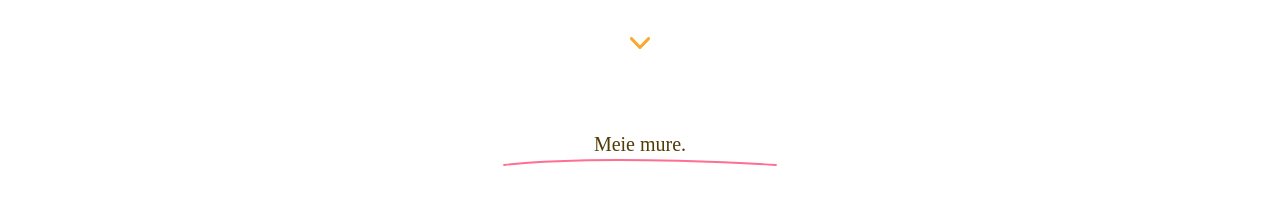
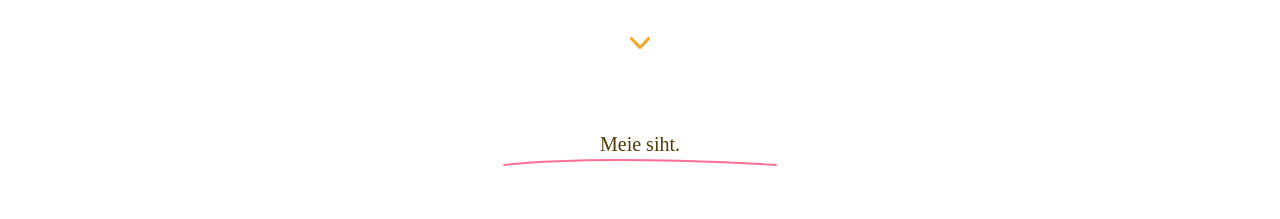
Before and after one commit to kuressaareametikool/emale, a Vue app: page / in a window 1280 px wide. Shown: the part 1680-1899 px from the top of the page. Built offline with nearby package versions, Linux system fonts and the light colour scheme; a web font is replaced by a local one; what v-tooltip would draw is missing.

Commit message:
Muutsin pealkirja
Meie mure asemel => Meie mure

```diff
--- a/src/components/Concern.vue
+++ b/src/components/Concern.vue
@@ -1,7 +1,7 @@
 <template>
   <section id="concern-section" class="mt-20 font-sans font-light text-brown">
     <div class="mb-16">
-      <h1 class="font-serif text-center text-xl">Meie mure.</h1>
+      <h1 class="font-serif text-center text-xl">Meie siht.</h1>
       <img class="mx-auto" src="../assets/heading-line.svg" alt="Line under heading" />
     </div>
     <div class="container">
```
